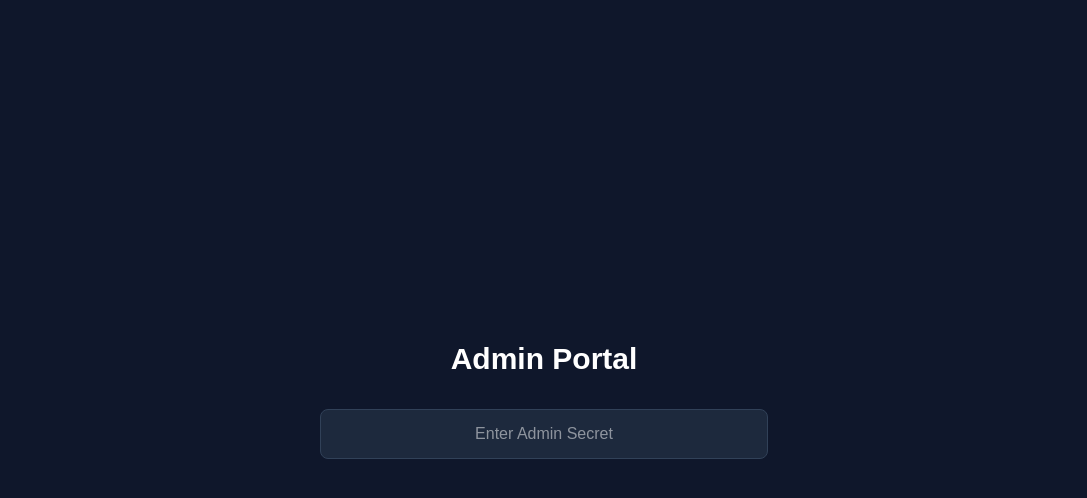
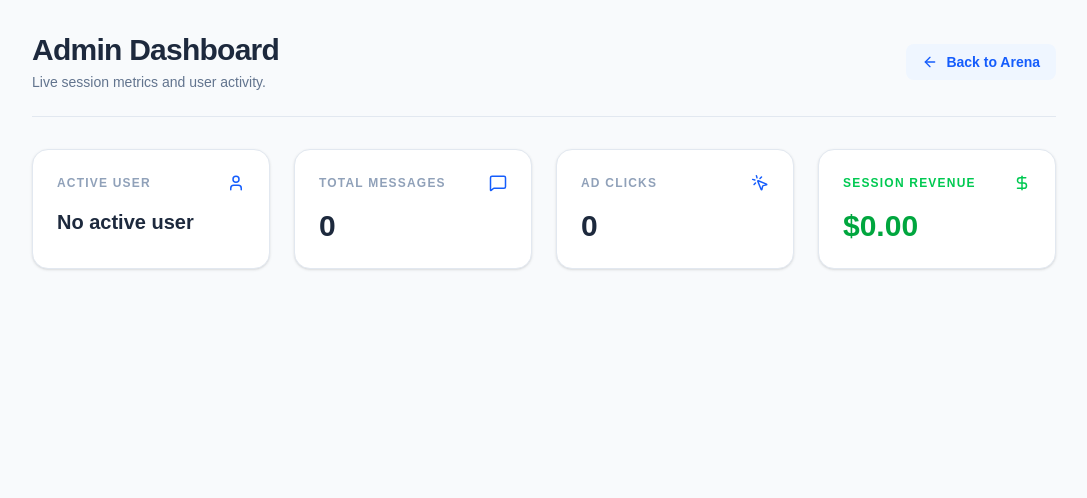
Before and after one commit to Snackrunner11/debate-app, a Next.js app: page /admin in a window 1280 px wide. Shown: the top 498 px of the page, without its empty margins (96-1183 px from the left). Built offline with nearby package versions, Linux system fonts and the light colour scheme.

Commit message:
updated the Sidebar

```diff
--- a/app/admin/page.tsx
+++ b/app/admin/page.tsx
@@ -1,87 +1,83 @@
 "use client";
-import { useState } from "react";
-import { TrendingUp, Users, DollarSign, Activity, ChevronLeft } from "lucide-react";
+import { useEffect, useState } from "react";
 import Link from "next/link";
+import { ArrowLeft, User, MessageSquare, MousePointerClick, DollarSign } from "lucide-react";
 
 export default function AdminDashboard() {
-  const [isAuthorized, setIsAuthorized] = useState(false);
+  const [stats, setStats] = useState({
+    user: "Loading...",
+    messages: 0,
+    clicks: 0,
+    revenue: 0,
+  });
 
-  if (!isAuthorized) {
-    return (
-      <div className="h-screen flex items-center justify-center bg-slate-900 text-white p-6">
-        <div className="max-w-md w-full space-y-8 text-center">
-          <h1 className="text-3xl font-bold">Admin Portal</h1>
-          <input
-            type="password"
-            placeholder="Enter Admin Secret"
-            className="w-full bg-slate-800 border border-slate-700 p-3 rounded-lg text-center outline-none focus:border-blue-500 transition-colors"
-            onChange={(e) => e.target.value === "admin123" && setIsAuthorized(true)}
-          />
-        </div>
-      </div>
-    );
-  }
+  useEffect(() => {
+    // Fetching the TRUE data from local storage
+    const name = localStorage.getItem("debater_name") || "No active user";
+    const clicks = parseInt(localStorage.getItem("ad_clicks") || "0", 10);
+    const messages = parseInt(localStorage.getItem("msg_count") || "0", 10);
 
-  const stats = [
-    { label: "Total Ad Revenue", value: "$1,420.50", icon: <DollarSign className="text-green-500" />, change: "+12%" },
-    { label: "Active Debaters", value: "8,294", icon: <Users className="text-blue-500" />, change: "+5.2%" },
-    { label: "Data Logs Processed", value: "142k", icon: <Activity className="text-orange-500" />, change: "+28%" },
-    { label: "API Efficiency", value: "99.8%", icon: <TrendingUp className="text-purple-500" />, change: "Optimal" },
-  ];
+    setStats({
+      user: name,
+      messages: messages,
+      clicks: clicks,
+      revenue: clicks * 0.45, // $0.45 per click as defined in your app
+    });
+  }, []);
 
   return (
-    <div className="min-h-screen bg-slate-50 p-8 font-sans">
-      <div className="max-w-6xl mx-auto">
-        <header className="flex justify-between items-center mb-8">
+    <div className="min-h-screen bg-slate-50 text-slate-900 font-sans p-8">
+      <div className="max-w-5xl mx-auto space-y-8">
+
+        {/* Header */}
+        <header className="flex items-center justify-between pb-6 border-b border-slate-200">
           <div>
-            <Link href="/" className="text-sm text-blue-600 flex items-center gap-1 mb-2 hover:underline">
-              <ChevronLeft size={14}/> Back to Arena
-            </Link>
-            <h1 className="text-3xl font-black text-slate-900">Platform Analytics</h1>
+            <h1 className="text-3xl font-black text-slate-800 tracking-tight">Admin Dashboard</h1>
+            <p className="text-slate-500 text-sm mt-1">Live session metrics and user activity.</p>
           </div>
-          <div className="bg-white px-4 py-2 rounded-lg border border-slate-200 text-sm font-bold shadow-sm flex items-center gap-2">
-            Live Feed: <span className="text-green-500 animate-pulse">● Connected</span>
-          </div>
+          <Link
+            href="/"
+            className="flex items-center gap-2 text-sm font-bold text-blue-600 hover:text-blue-700 bg-blue-50 px-4 py-2 rounded-lg transition-all"
+          >
+            <ArrowLeft size={16} /> Back to Arena
+          </Link>
         </header>
 
-        <div className="grid grid-cols-1 md:grid-cols-4 gap-6 mb-8">
-          {stats.map((s) => (
-            <div key={s.label} className="bg-white p-6 rounded-2xl border border-slate-200 shadow-sm hover:shadow-md transition-shadow">
-              <div className="flex justify-between mb-4">
-                <div className="p-2 bg-slate-50 rounded-lg">{s.icon}</div>
-                <span className="text-xs font-bold text-green-600 bg-green-50 px-2 py-1 rounded-md">{s.change}</span>
-              </div>
-              <p className="text-sm font-medium text-slate-500">{s.label}</p>
-              <p className="text-2xl font-black text-slate-900">{s.value}</p>
+        {/* Real Data KPI Cards */}
+        <div className="grid grid-cols-1 md:grid-cols-2 lg:grid-cols-4 gap-6">
+          <div className="bg-white p-6 rounded-2xl shadow-sm border border-slate-200">
+            <div className="flex items-center justify-between mb-4">
+              <h3 className="text-xs font-black text-slate-400 uppercase tracking-widest">Active User</h3>
+              <User size={18} className="text-blue-600" />
             </div>
-          ))}
+            <p className="text-xl font-bold text-slate-800 truncate">{stats.user}</p>
+          </div>
+
+          <div className="bg-white p-6 rounded-2xl shadow-sm border border-slate-200">
+            <div className="flex items-center justify-between mb-4">
+              <h3 className="text-xs font-black text-slate-400 uppercase tracking-widest">Total Messages</h3>
+              <MessageSquare size={18} className="text-blue-600" />
+            </div>
+            <p className="text-3xl font-black text-slate-800">{stats.messages}</p>
+          </div>
+
+          <div className="bg-white p-6 rounded-2xl shadow-sm border border-slate-200">
+            <div className="flex items-center justify-between mb-4">
+              <h3 className="text-xs font-black text-slate-400 uppercase tracking-widest">Ad Clicks</h3>
+              <MousePointerClick size={18} className="text-blue-600" />
+            </div>
+            <p className="text-3xl font-black text-slate-800">{stats.clicks}</p>
+          </div>
+
+          <div className="bg-white p-6 rounded-2xl shadow-sm border border-slate-200">
+            <div className="flex items-center justify-between mb-4">
+              <h3 className="text-xs font-black text-green-500 uppercase tracking-widest">Session Revenue</h3>
+              <DollarSign size={18} className="text-green-500" />
+            </div>
+            <p className="text-3xl font-black text-green-600">${stats.revenue.toFixed(2)}</p>
+          </div>
         </div>
 
-        <div className="bg-white rounded-2xl border border-slate-200 shadow-sm overflow-hidden">
-          <div className="p-6 border-b border-slate-100 flex justify-between items-center">
-            <h3 className="font-bold text-slate-800">Recent Argument Data Sales</h3>
-          </div>
-          <table className="w-full text-left">
-            <thead className="bg-slate-50 text-[10px] uppercase text-slate-400 font-bold">
-              <tr>
-                <th className="px-6 py-3">User ID</th>
-                <th className="px-6 py-3">Topic</th>
-                <th className="px-6 py-3">Sentiment Score</th>
-                <th className="px-6 py-3">Revenue Share</th>
-              </tr>
-            </thead>
-            <tbody className="text-sm text-slate-600 divide-y divide-slate-100">
-              {[1, 2, 3, 4, 5].map((i) => (
-                <tr key={i} className="hover:bg-slate-50 transition-colors">
-                  <td className="px-6 py-4 font-mono text-xs">USR_829{i}</td>
-                  <td className="px-6 py-4">AI Ethics & Liability</td>
-                  <td className="px-6 py-4">0.82 (High Logic)</td>
-                  <td className="px-6 py-4 text-green-600 font-bold">+$0.45</td>
-                </tr>
-              ))}
-            </tbody>
-          </table>
-        </div>
       </div>
     </div>
   );
--- a/components/Sidebar.tsx
+++ b/components/Sidebar.tsx
@@ -1,8 +1,11 @@
 "use client";
-import { Shield, Rocket, Coins, BarChart3 } from "lucide-react";
+import { useState } from "react";
+import { Shield, Rocket, Coins, BarChart3, ThumbsUp, ThumbsDown } from "lucide-react";
 import Link from "next/link";
 
 export default function Sidebar({ setInput }: { setInput: (t: string) => void }) {
+  const [stance, setStance] = useState<"Pro" | "Con">("Pro");
+
   const topics = [
     { name: "AI Ethics", icon: <Shield size={16} /> },
     { name: "Space Exploration", icon: <Rocket size={16} /> },
@@ -11,15 +14,45 @@ export default function Sidebar({ setInput }: { setInput: (t: string) => void })
 
   return (
     <div className="flex flex-col h-full p-4 bg-slate-50 border-r border-slate-200">
+
+      {/* NEW: Stance Selector */}
+      <div className="mb-6">
+        <h3 className="px-3 text-xs font-semibold text-slate-500 uppercase tracking-wider mb-3">
+          Your Stance
+        </h3>
+        <div className="flex gap-2 px-2">
+          <button
+            onClick={() => setStance("Pro")}
+            className={`flex-1 flex items-center justify-center gap-2 py-2 rounded-lg text-sm font-bold transition-all border ${
+              stance === "Pro"
+                ? "bg-green-100 text-green-700 border-green-300 shadow-sm"
+                : "bg-white text-slate-500 border-slate-200 hover:bg-slate-100"
+            }`}
+          >
+            <ThumbsUp size={14} /> Pro
+          </button>
+          <button
+            onClick={() => setStance("Con")}
+            className={`flex-1 flex items-center justify-center gap-2 py-2 rounded-lg text-sm font-bold transition-all border ${
+              stance === "Con"
+                ? "bg-red-100 text-red-700 border-red-300 shadow-sm"
+                : "bg-white text-slate-500 border-slate-200 hover:bg-slate-100"
+            }`}
+          >
+            <ThumbsDown size={14} /> Con
+          </button>
+        </div>
+      </div>
+
       {/* Topics Section */}
       <div className="space-y-1">
-        <h3 className="px-3 text-xs font-semibold text-slate-500 uppercase tracking-wider mb-4">
+        <h3 className="px-3 text-xs font-semibold text-slate-500 uppercase tracking-wider mb-2">
           Training Grounds
         </h3>
         {topics.map((t) => (
           <button
             key={t.name}
-            onClick={() => setInput(`I want to debate about ${t.name}`)}
+            onClick={() => setInput(`I want to debate about ${t.name}. I will take the ${stance} side. You start.`)}
             className="w-full flex items-center gap-3 px-3 py-2 text-sm font-medium text-slate-700 hover:bg-white hover:shadow-sm hover:text-blue-600 rounded-lg transition-all border border-transparent hover:border-slate-200"
           >
             {t.icon}
```
Also changed, not shown: app/page.tsx (+64 -5 lines), lib/gemini.ts (+20 -19 lines).
